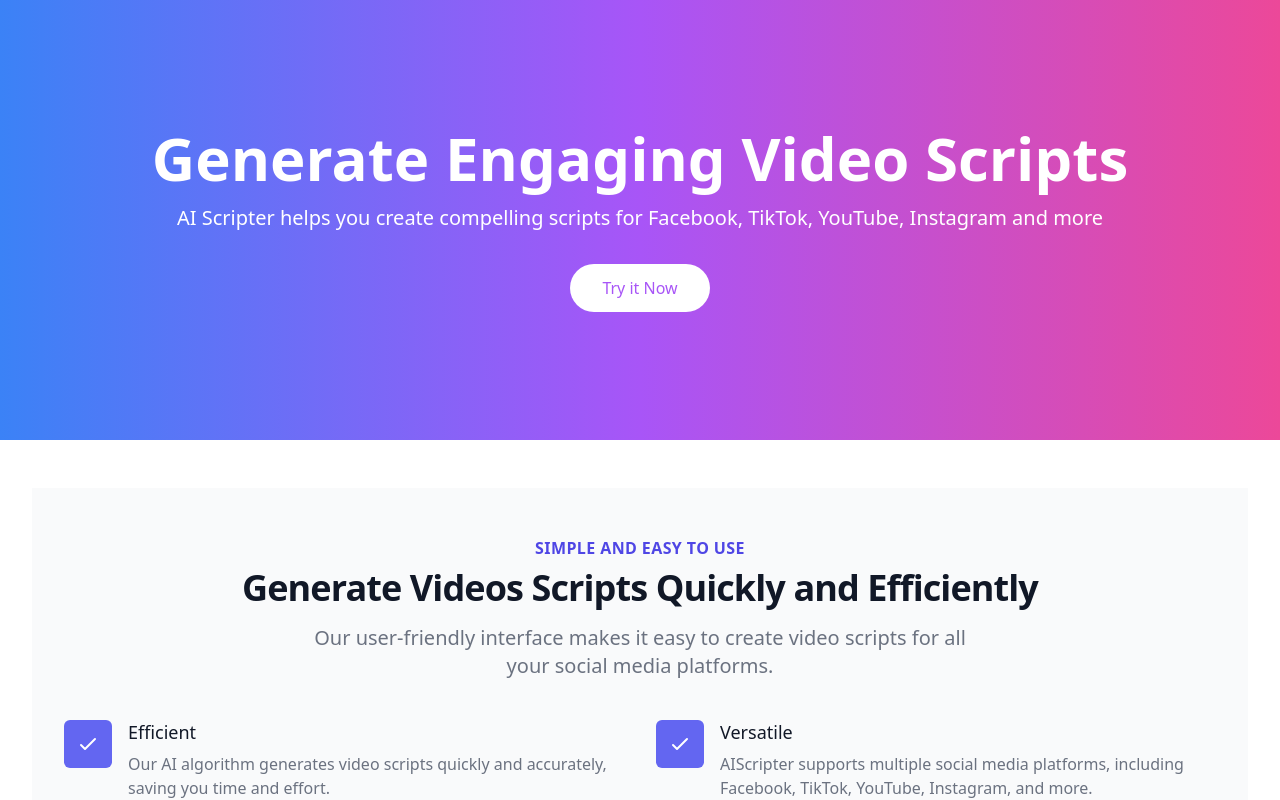
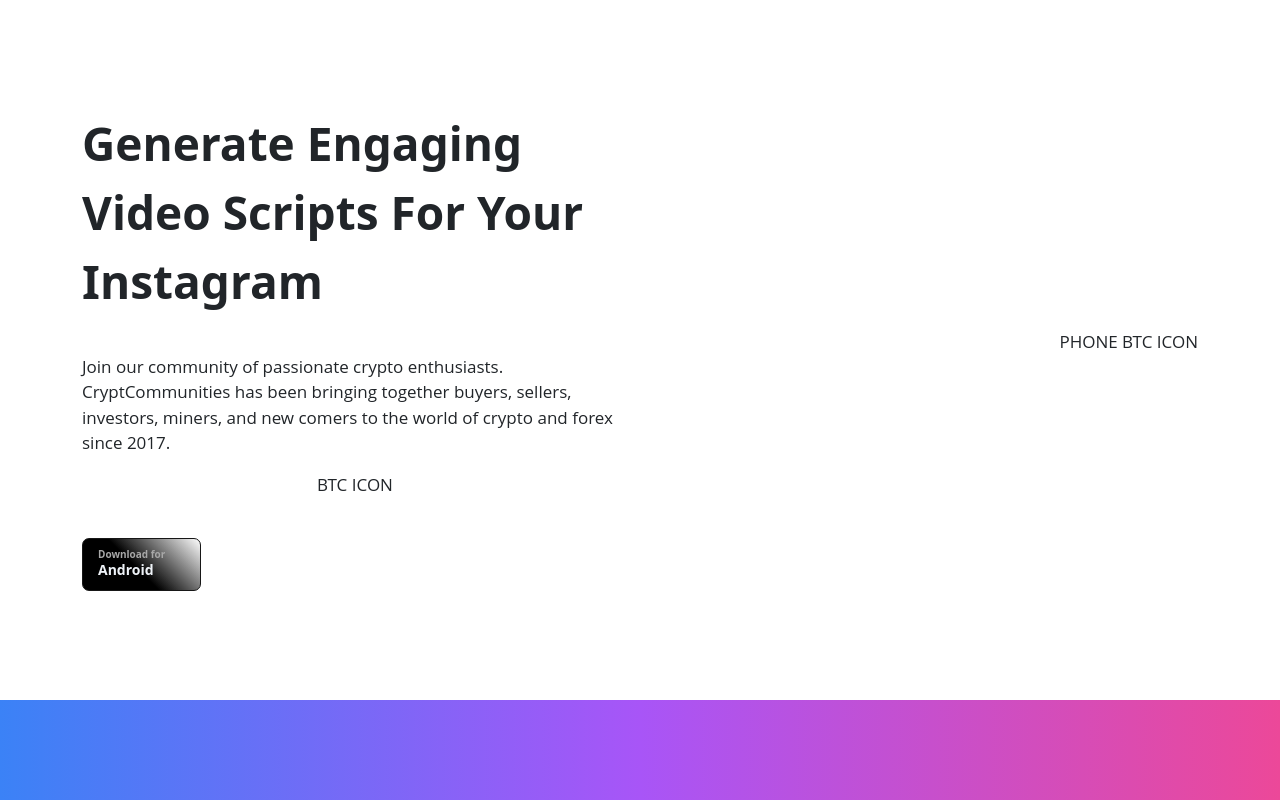
Before and after one commit to longmenegib/aiscripter, a Next.js app: page / in a window 1280 px wide. Shown: the top 800 px of the page. Built offline with nearby package versions, Linux system fonts and the light colour scheme.

Commit message:
started working on frontend

```diff
--- a/package.json
+++ b/package.json
@@ -10,6 +10,7 @@
   },
   "dependencies": {
     "bcrypt": "^5.1.0",
+    "bootstrap": "5.2.3",
     "eslint": "8.36.0",
     "eslint-config-next": "13.2.4",
     "file-saver": "^2.0.5",
@@ -19,6 +20,7 @@
     "next": "13.2.4",
     "openai": "^3.2.1",
     "react": "18.2.0",
+    "react-bootstrap": "2.7.2",
     "react-dom": "18.2.0",
     "react-icons": "^4.8.0",
     "typewriter-effect": "^2.19.0"
--- a/src/pages/_app.js
+++ b/src/pages/_app.js
@@ -1,5 +1,6 @@
-import Head from 'next/head'
-import './globals.css'
+import Head from 'next/head';
+import './globals.css';
+import 'bootstrap/dist/css/bootstrap.min.css';
 
 export const metadata = {
   title: 'Create Next App',
@@ -13,7 +14,7 @@ export default function RootLayout({ Component, pageProps }) {
       <Head>
         <title>AIScripter</title>
         <meta name="title" content="AiScripter" />
-        <meta name="description" content="Generate script for your video automatically" />
+        <meta name="description" content="AI Scripter helps you create compelling scripts for Facebook, TikTok, YouTube, Instagram and more" />
         {/* <link rel = "icon" href= "/logo.svg"
         type = "image/x-icon"></link> */}
       </Head>
--- a/src/pages/globals.css
+++ b/src/pages/globals.css
@@ -26,7 +26,11 @@ a {
   text-decoration: none;
 }
 
-
+p {
+    font-family: "Open Sans", Arial, sans-serif;
+    font-size: 17px;
+    line-height: 25.5px;
+  }
 
 @media (prefers-color-scheme: dark) {
   html {
--- a/src/pages/index.js
+++ b/src/pages/index.js
@@ -4,6 +4,7 @@ import styles from './page.module.css'
 import Typewriter from 'typewriter-effect';
 import Link from 'next/link';
 import { FaCheckCircle } from 'react-icons/fa';
+import { Container, Row, Col } from 'react-bootstrap';
 
 const inter = Inter({ subsets: ['latin'] })
 
@@ -19,6 +20,41 @@ export default function Home() {
           </Link>
         </div>
       </div> */}
+
+      <Container>
+      <Row className={styles.frow} style={{  }}>
+            <Col md="6" className={styles.headtxt}>
+              <h1 className={styles.heading}>Generate Engaging Video Scripts For Your
+                <Typewriter
+                  options={{
+                    strings: ['TikTok', 'Instagram', 'YouTube'],
+                    autoStart: true,
+                    loop: true,
+                  }}
+                /></h1>
+              <p style={{ marginTop: 30 }}>Join our community of passionate crypto enthusiasts. CryptCommunities has been bringing together buyers, sellers, investors, miners, and new comers to the world of crypto and forex since 2017.</p>
+              <center>
+                <p>BTC ICON</p>
+              </center>
+              <div className={styles.acbtn} style={{ display: 'flex', marginTop: 25 }}>
+                {/* <Slide up> */}
+                  <a href="https://play.google.com/store/apps/details?id=com.cryptcommunities" style={{ textDecoration: 'none', marginRight: 10 }}>
+                    <button className={styles.getbtn}>
+                      <div style={{ display: 'flex', flexDirection: 'column', textAlign: 'left', paddingLeft: 5, paddingRight: 10 }}>
+                        <span style={{ fontSize: 10, color: '#A8A8A8', lineHeight: 1, fontWeight: 'bold' }}>Download for</span>
+                        <span style={{ fontWeight: 'bold', fontSize: 14 }}>Android</span>
+                      </div>
+                    </button>
+                  </a>
+                {/* </Slide> */}
+              </div>
+            </Col>
+            <Col className="d-none d-md-flex" style={{ justifyContent: 'flex-end', alignItems: 'center' }} md="6">
+              {/* <FontAwesomeIcon icon={faBtc} className="intro" /> */}
+              <p>PHONE BTC ICON</p>
+            </Col>
+          </Row>
+        </Container>
 
       <div className="bg-gradient-to-r from-blue-500 via-purple-500 to-pink-500">
         <div className="max-w-6xl mx-auto px-4 sm:px-6 lg:px-8">
--- a/src/pages/page.module.css
+++ b/src/pages/page.module.css
@@ -94,6 +94,52 @@ font-family: 'Roboto', sans-serif;
   max-width: 34ch;
 }
 
+.headtxt{
+  display: flex;
+  flex-direction: column;
+  justify-content: center;
+  height: 100%;
+}
+
+.heading{
+  font-size: 46px;
+  line-height: 69px;
+  font-weight: 700;
+}
+
+.frow{
+  height: 100vh;
+  max-height: 700px;
+}
+
+.intro{
+  height: auto;
+  width: 65%;
+  object-fit: contain;
+  margin-top: -130px;
+}
+
+.btn-header{
+  background-color: black;
+  color: white;
+  padding-left: 30px;
+  padding-right: 30px;
+  height: 40px;
+}
+
+.getbtn{
+  padding: 10px;
+  padding-right: 25px;
+  border-radius: 7px;
+  background: linear-gradient(45deg, #000 45%, rgba(250,250,250,0.1) 100%);
+  color: #EEF2F7;
+  display: flex;
+  flex-direction: row;
+  align-items: center;
+  border: 1px solid #171717;
+  cursor: pointer;
+  outline: none;
+}
 
 @keyframes rotate {
   from {
@@ -109,4 +155,10 @@ font-family: 'Roboto', sans-serif;
   .main{
     padding: 10px;
   }
+
+  .heading{
+    font-size: 30px;
+    line-height: 45px;
+    font-weight: 500;
+  }
 }
```
Also changed, not shown: 1 other file (tests, documents, lock files or other folders).
